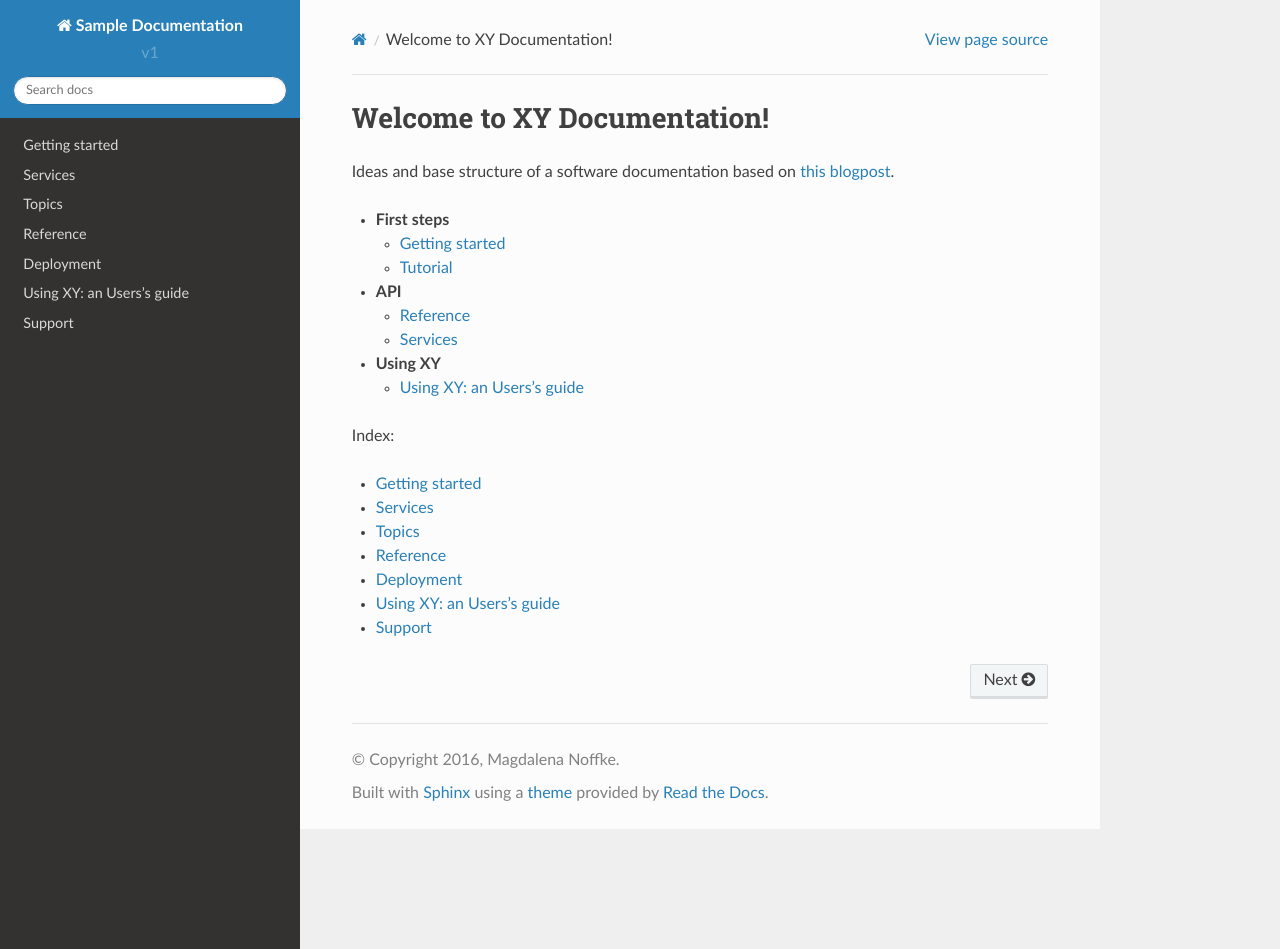
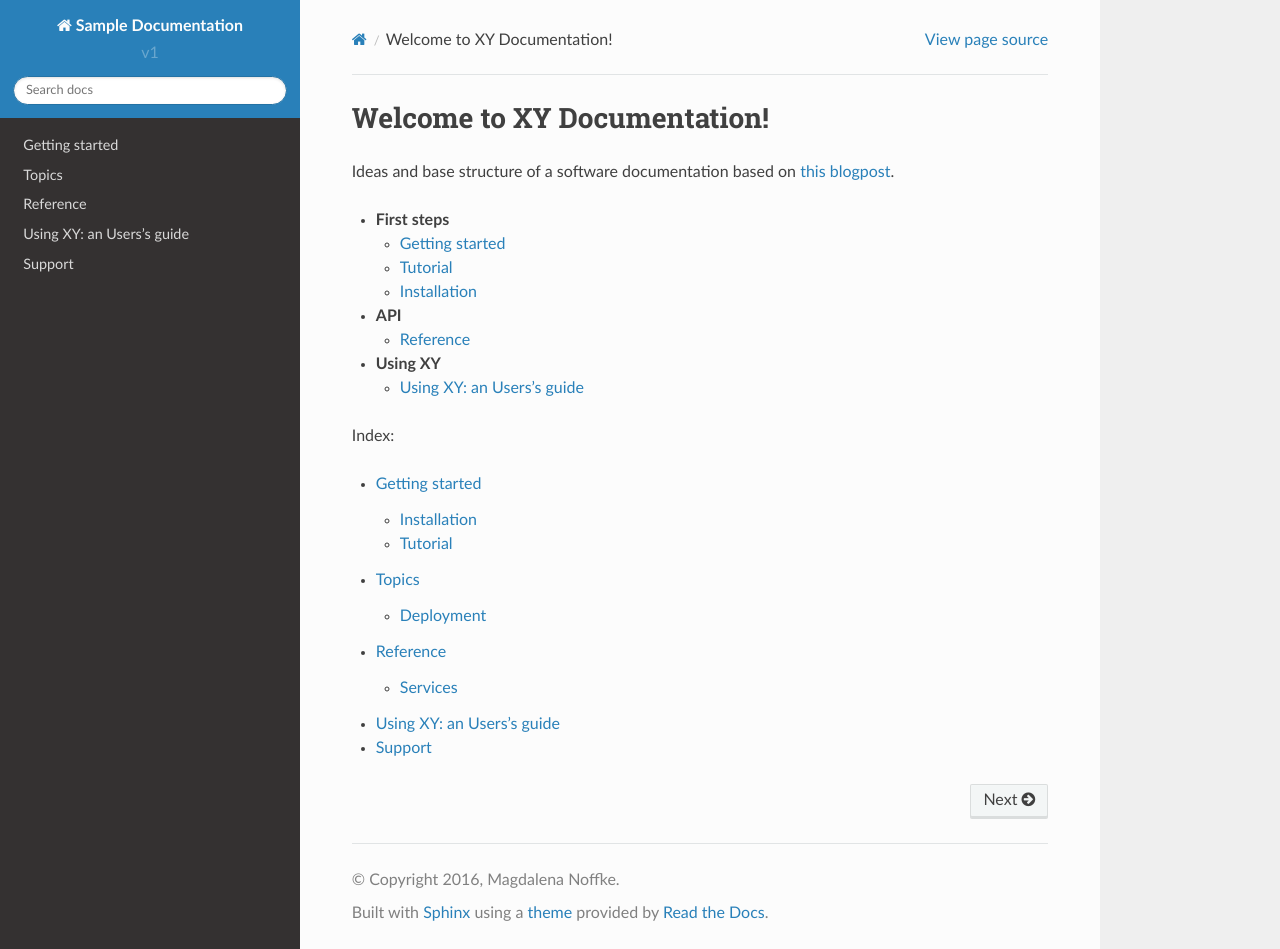
Before and after one commit to MagdaN/sample-documentation, a Sphinx documentation site: the page built from docs/index.rst, in a window 1280 px wide and 949 px high. Built offline with Sphinx 7.4.7 and the Read the Docs theme 2.0.0, drawn with Linux system fonts in a browser that asks for light colours.

Commit message:
add more stuff

```diff
--- a/docs/editor_manual/index.rst
+++ /dev/null
@@ -1,4 +0,0 @@
-.. _editor_manual:
-
-Using XY: an Users's guide
-================================
--- a/docs/getting_started/index.rst
+++ b/docs/getting_started/index.rst
@@ -1,2 +1,11 @@
 Getting started
 ===============
+
+Index:
+
+.. toctree::
+   :maxdepth: 2
+   :titlesonly:
+
+   installation
+   tutorial
--- /dev/null
+++ b/docs/getting_started/installation.rst
@@ -0,0 +1,2 @@
+Installation
+===============
--- a/docs/getting_started/tutorial.rst
+++ b/docs/getting_started/tutorial.rst
@@ -1,2 +1,7 @@
 Tutorial
 ===============
+
+* good tutorial should be doable within 30 minutes
+* easy enough but not too easy
+* Demonstrate how your project “feels.”
+* think about which user you want to address
--- a/docs/index.rst
+++ b/docs/index.rst
@@ -12,15 +12,15 @@ Ideas and base structure of a software documentation based on `this blogpost <ht
 
   * :doc:`getting_started/index`
   * :doc:`getting_started/tutorial`
+  * :doc:`getting_started/installation`
 
 * **API**
 
   * :doc:`reference/index`
-  * :doc:`services/index`
 
 * **Using XY**
 
-  * :doc:`editor_manual/index`
+  * :doc:`users_manual/index`
 
 
 Index:
@@ -30,9 +30,7 @@ Index:
    :titlesonly:
 
    getting_started/index
-   services/index
    topics/index
    reference/index
-   deployment/index
-   editor_manual/index
+   users_manual/index
    support/index
--- a/docs/reference/index.rst
+++ b/docs/reference/index.rst
@@ -5,3 +5,9 @@ Reference
 * for people who know how to use some API, but need to look up the exact arguments
 * include `doctests <https://docs.python.org/2/library/doctest.html>`_
 * checkout `swagger <http://swagger.io/>`_
+
+.. toctree::
+   :maxdepth: 2
+   :titlesonly:
+
+   services/index
--- a/docs/topics/index.rst
+++ b/docs/topics/index.rst
@@ -3,3 +3,9 @@ Topics
 
 * Once somebody’s learned (from a tutorial) the high-level concepts, they’re going to need to dive into the details of some area or another.
 * Write a topical guide for each topic (e.g. authentication, sessions, testing, etc.)
+
+.. toctree::
+   :maxdepth: 2
+   :titlesonly:
+
+   deployment
--- /dev/null
+++ b/docs/users_manual/index.rst
@@ -0,0 +1,6 @@
+.. _editor_manual:
+
+Using XY: an Users's guide
+================================
+
+* add screenshots and description to explain how your software works
```
Also changed, not shown: docs/reference/services/index.rst (renamed from docs/services/index.rst), docs/topics/deployment.rst (renamed from docs/deployment/index.rst).
